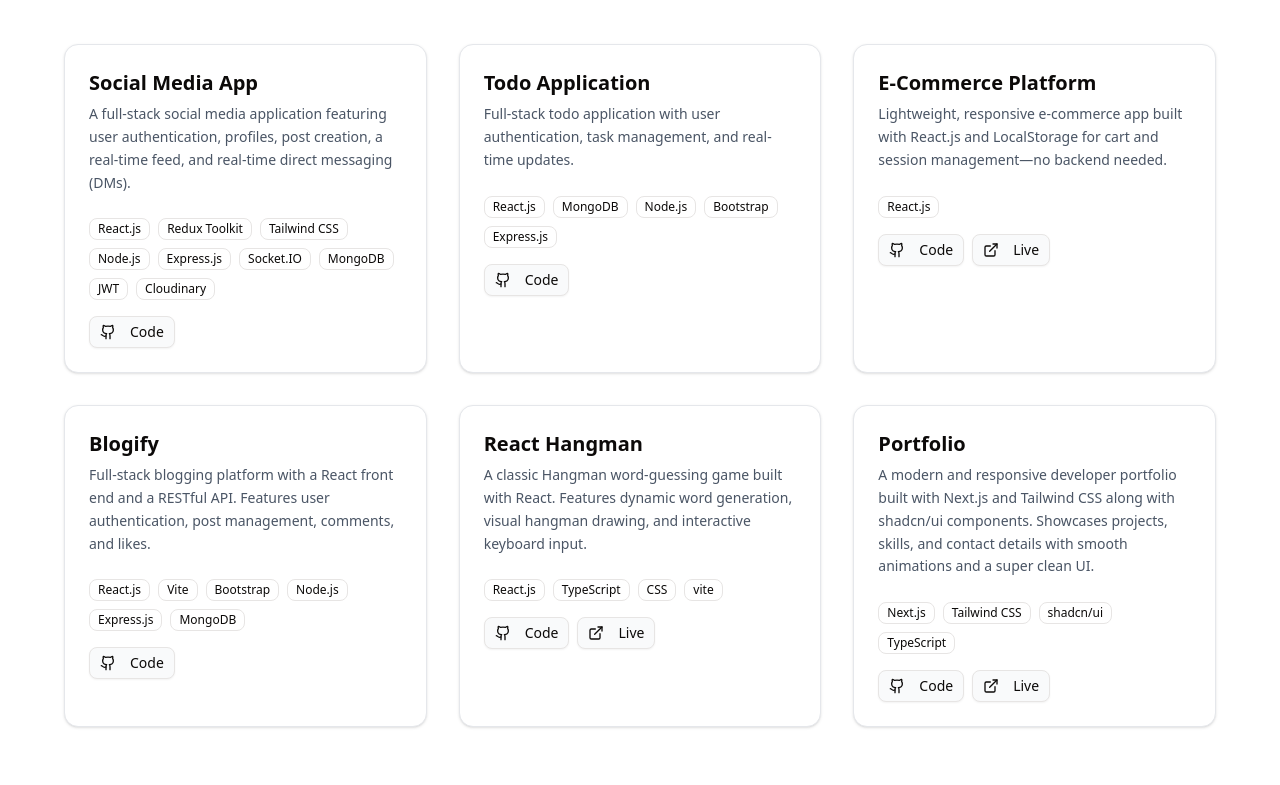
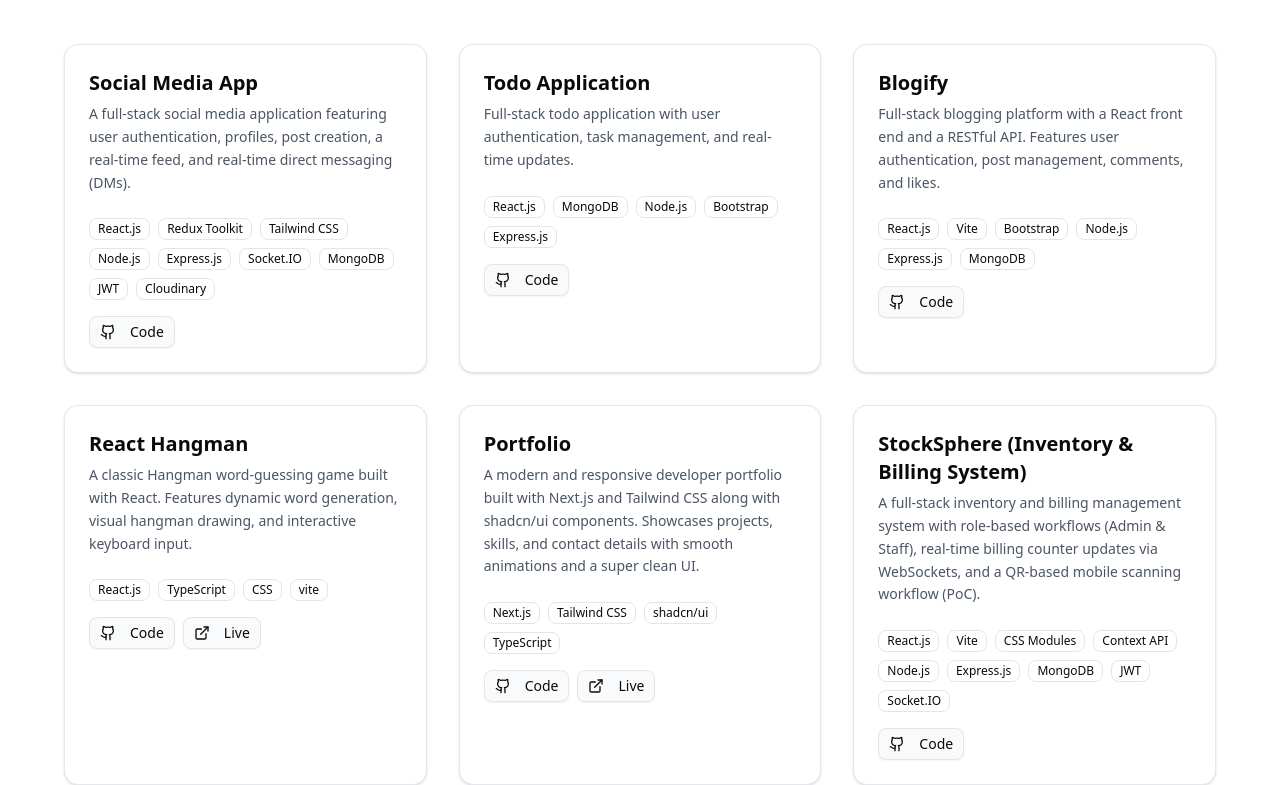
Before and after one commit to jhapriyansh/portfolio, a Next.js app: page / in a window 1280 px wide. Shown: the part 2379-3164 px from the top of the page. Built offline with nearby package versions, Linux system fonts and the light colour scheme.

Commit message:
projcet updations

```diff
--- a/src/components/ProjectsSection.tsx
+++ b/src/components/ProjectsSection.tsx
@@ -16,7 +16,17 @@
     type: "fs",
     description:
       "A full-stack social media application featuring user authentication, profiles, post creation, a real-time feed, and real-time direct messaging (DMs).", // Changed
-    tech: ["React.js", "Redux Toolkit", "Tailwind CSS", "Node.js", "Express.js", "Socket.IO", "MongoDB", "JWT", "Cloudinary"], // Changed
+    tech: [
+      "React.js",
+      "Redux Toolkit",
+      "Tailwind CSS",
+      "Node.js",
+      "Express.js",
+      "Socket.IO",
+      "MongoDB",
+      "JWT",
+      "Cloudinary",
+    ], // Changed
     github: "https://github.com/jhapriyansh/socialmedia-app",
     live: "#", // Add your live deployment link here
   },
@@ -28,15 +38,6 @@
     tech: ["React.js", "MongoDB", "Node.js", "Bootstrap", "Express.js"],
     github: "https://github.com/jhapriyansh/todo-mern-app",
     live: "#",
-  },
-  {
-    title: "E-Commerce Platform",
-    type: "fe",
-    description:
-      "Lightweight, responsive e-commerce app built with React.js and LocalStorage for cart and session management—no backend needed.",
-    tech: ["React.js"],
-    github: "https://github.com/jhapriyansh/e-comm-fe",
-    live: "https://nscc-web-project.vercel.app/",
   },
   {
     title: "Blogify",
@@ -64,6 +65,25 @@
     tech: ["Next.js", "Tailwind CSS", "shadcn/ui", "TypeScript"],
     github: "https://github.com/jhapriyansh/portfolio",
     live: "https://priyanshujha-portfolio.vercel.app/",
+  },
+  {
+    title: "StockSphere (Inventory & Billing System)",
+    type: "fs",
+    description:
+      "A full-stack inventory and billing management system with role-based workflows (Admin & Staff), real-time billing counter updates via WebSockets, and a QR-based mobile scanning workflow (PoC).",
+    tech: [
+      "React.js",
+      "Vite",
+      "CSS Modules",
+      "Context API",
+      "Node.js",
+      "Express.js",
+      "MongoDB",
+      "JWT",
+      "Socket.IO",
+    ],
+    github: "https://github.com/jhapriyansh/stocksphere-showcase",
+    live: "#",
   },
 ];
 
```
